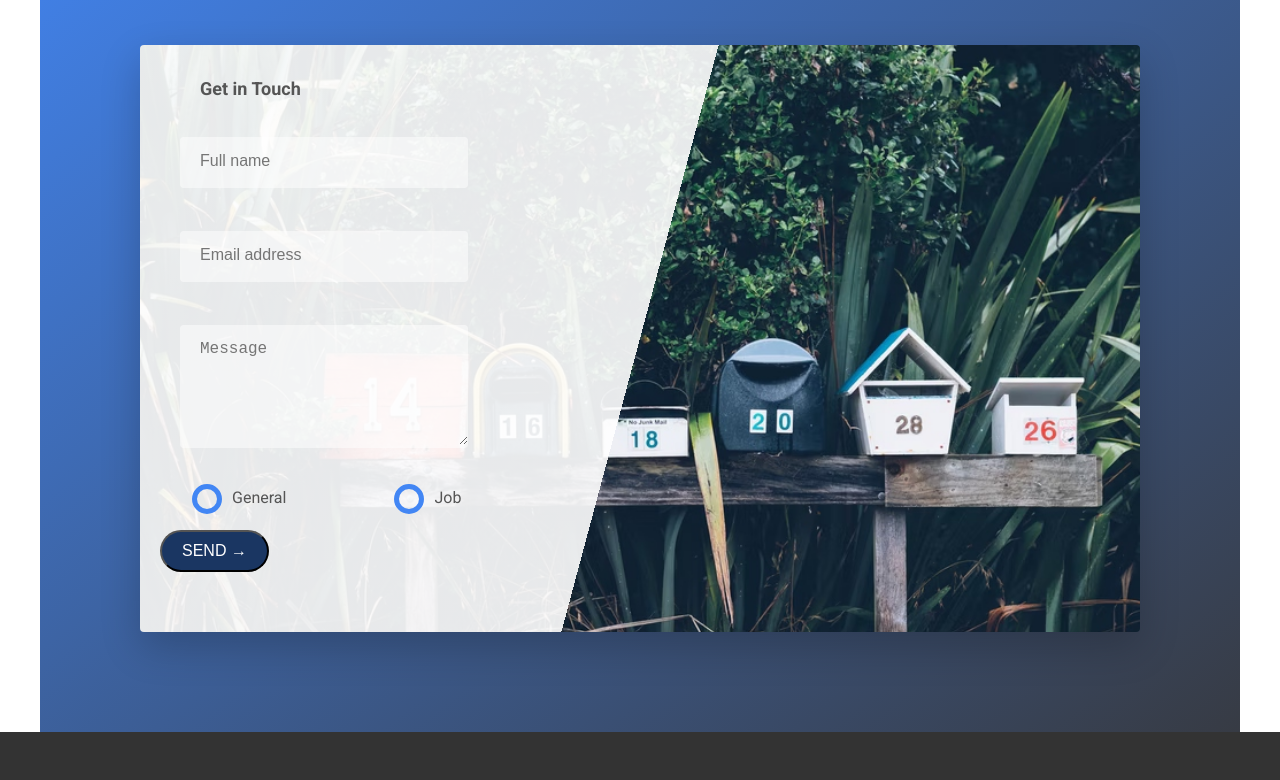
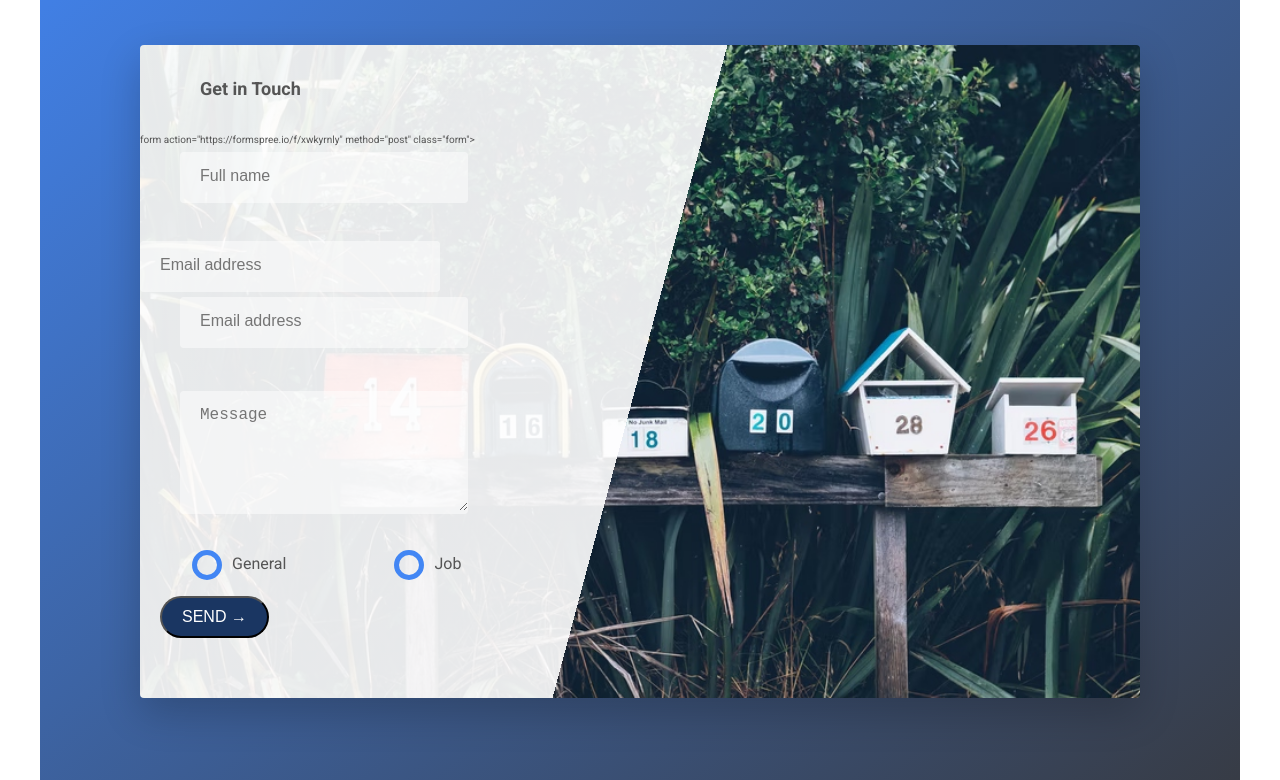
Before and after one commit to TrellixVulnTeam/portfolio_WZAX, a website: page index.html in a window 1280 px wide. Shown: the part 4726-5506 px from the top of the page. Drawn offline with nearby package versions, Linux system fonts and the light colour scheme.

Commit message:
add form action

```diff
--- a/index.html
+++ b/index.html
@@ -569,7 +569,7 @@
         <div class="contact">
           <h3 class="contact__heading">Get in Touch</h3>
           <div class="contact__form">
-            <form action="#" class="form">
+            form action="https://formspree.io/f/xwkyrnly" method="post" class="form">
               <div class="form__group">
                 <input
                   type="text"
@@ -580,6 +580,14 @@
                 />
                 <label for="name" class="form__label">Full name</label>
               </div>
+              <div class="form__group">
+                <input
+                  type="email"
+                  class="form__input"
+                  placeholder="Email address"
+                  id="email"
+                  required
+                />
               <div class="form__group">
                 <input
                   type="email"
```
